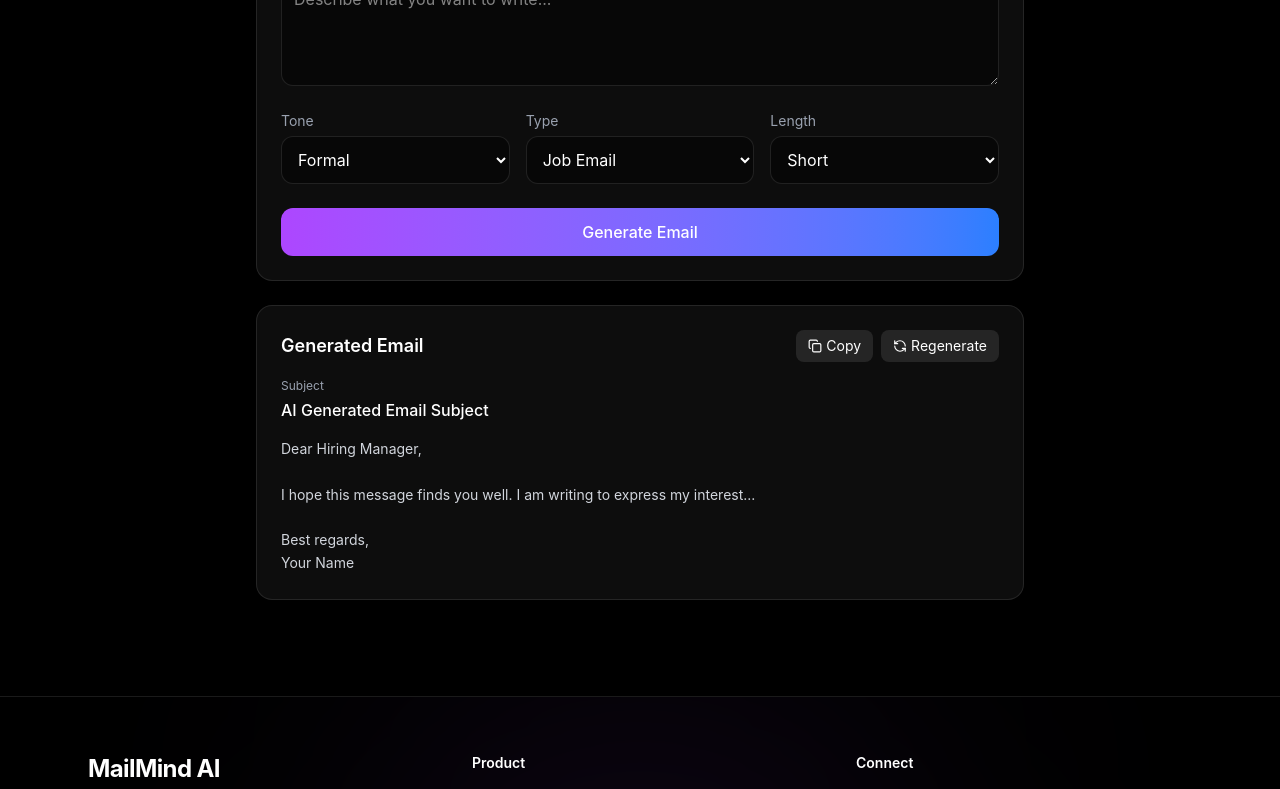
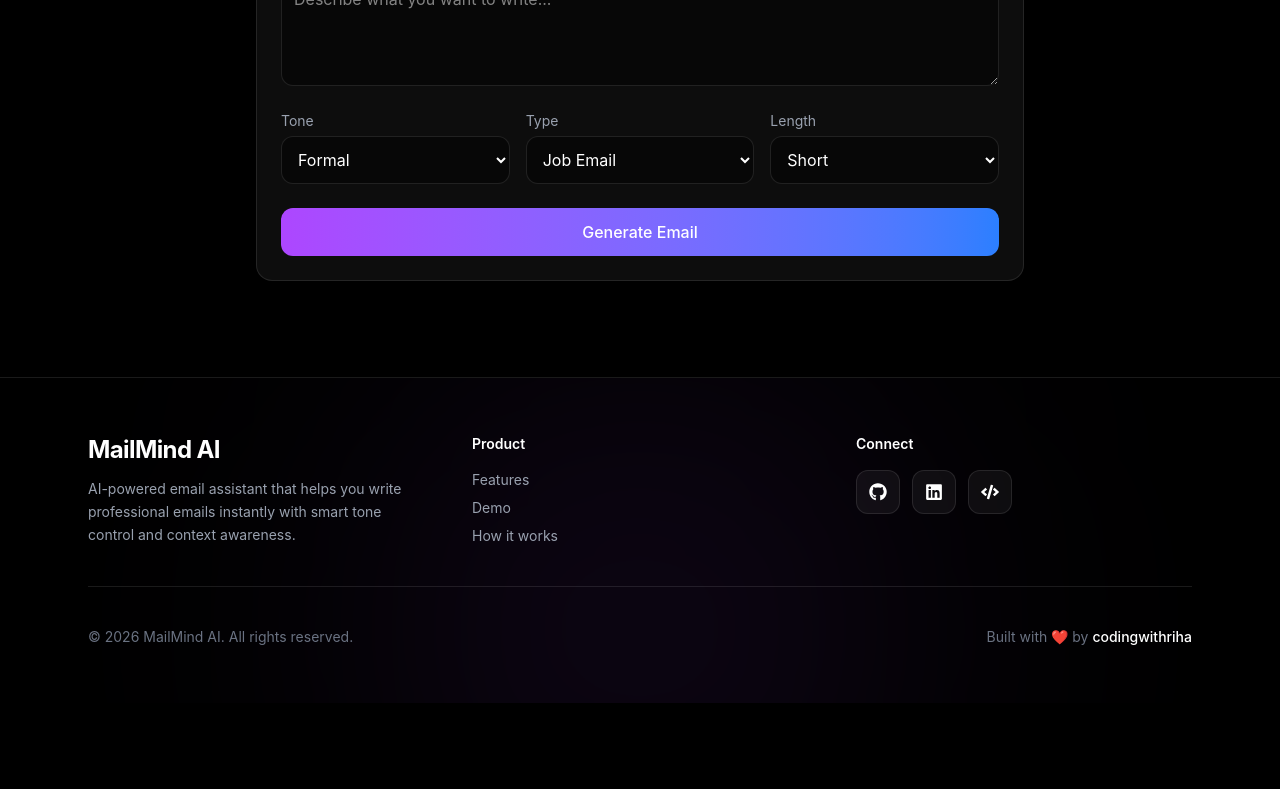
Before and after one commit to codingwithriha/ai-email-agent, a Next.js app: page / in a window 1280 px wide. Shown: the part 948-1737 px from the top of the page. After the commit the page ends 1651 px from the top, so only its background shows below. Built offline with nearby package versions, Linux system fonts and the light colour scheme.

Commit message:
feat: remove temporary GeneratedEmail component for cleaner UI

```diff
--- a/app/page.tsx
+++ b/app/page.tsx
@@ -7,16 +7,9 @@ export default function Home() {
   return (
     <AppLayout>
       <Hero />
+      <div id="email-form" className="mt-12 max-w-3xl mx-auto scroll-mt-24">
       <EmailForm />
-      {/* TEMP SAMPLE OUTPUT (for UI testing) */}
-      <GeneratedEmail
-        email={`Dear Hiring Manager,
-
-      I hope this message finds you well. I am writing to express my interest...
-
-      Best regards,
-      Your Name`}
-      />
+      </div>
     </AppLayout>
   );
 }
```
